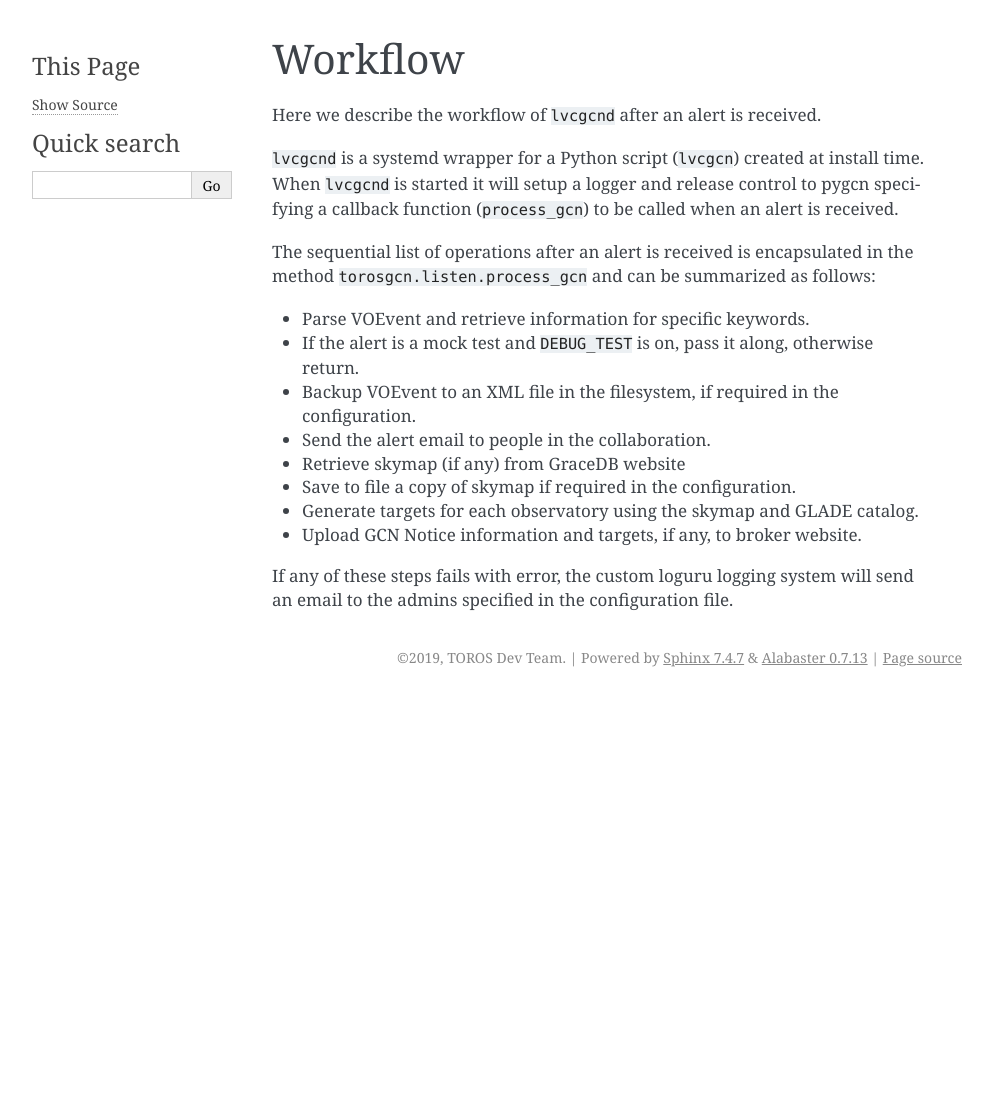
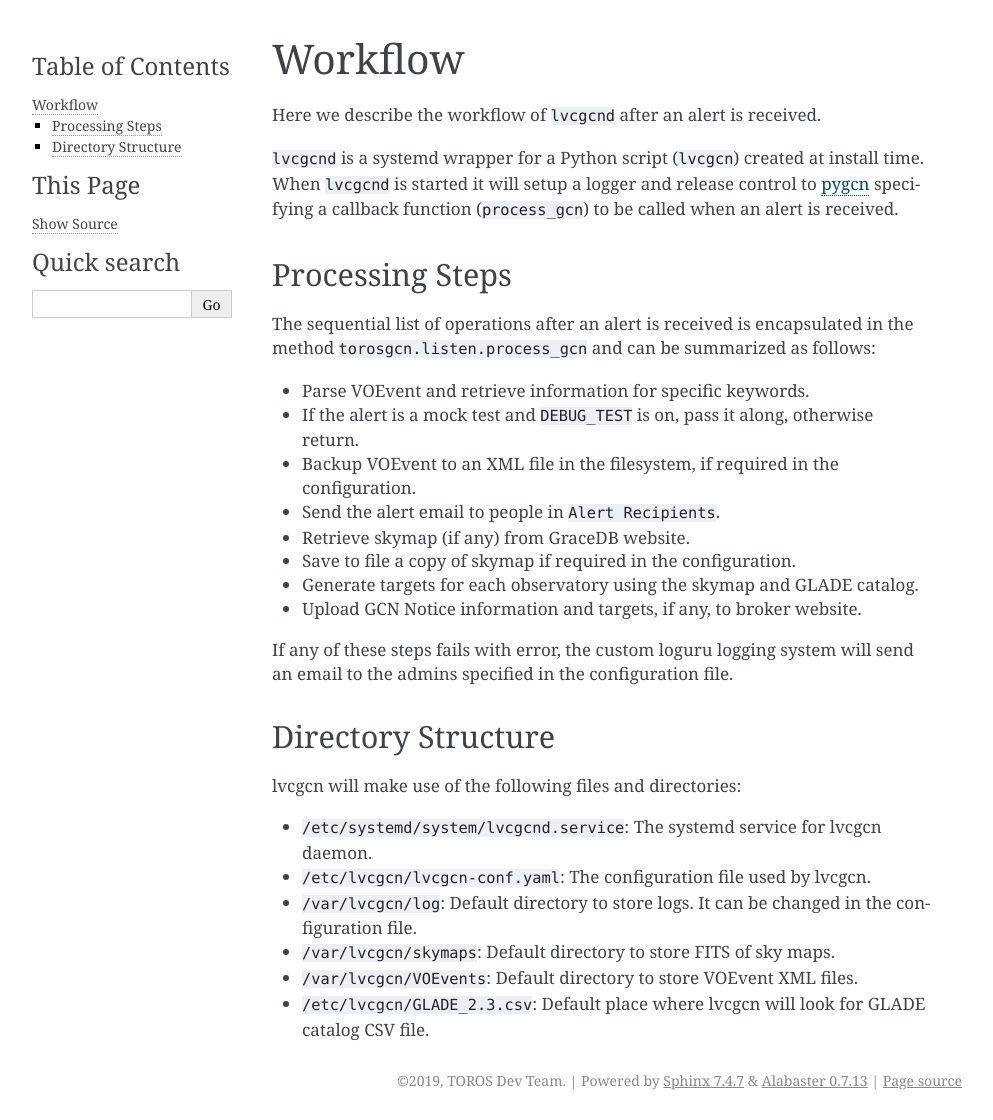
Before and after one commit to toros-astro/lvcgcn, a Sphinx documentation site: the page built from docs/workflow.rst, in a window 1280 px wide. Shown: the whole page, without its empty margins (148-1141 px from the left). Built offline with Sphinx 7.4.7, drawn with Linux system fonts in a browser that asks for light colours; before the commit the page ends 900 px from its top, so only the background shows below that.

```diff
--- a/docs/workflow.rst
+++ b/docs/workflow.rst
@@ -4,8 +4,11 @@
 Here we describe the workflow of ``lvcgcnd`` after an alert is received.
 
 ``lvcgcnd`` is a systemd wrapper for a Python script (``lvcgcn``) created at install time.
-When ``lvcgcnd`` is started it will setup a logger and release control to pygcn
+When ``lvcgcnd`` is started it will setup a logger and release control to `pygcn`_
 specifying a callback function (``process_gcn``) to be called when an alert is received.
+
+Processing Steps
+----------------
 
 The sequential list of operations after an alert is received is encapsulated in
 the method ``torosgcn.listen.process_gcn`` and can be summarized as follows:
@@ -13,11 +16,26 @@
 - Parse VOEvent and retrieve information for specific keywords.
 - If the alert is a mock test and ``DEBUG_TEST`` is on, pass it along, otherwise return.
 - Backup VOEvent to an XML file in the filesystem, if required in the configuration.
-- Send the alert email to people in the collaboration.
-- Retrieve skymap (if any) from GraceDB website
+- Send the alert email to people in ``Alert Recipients``.
+- Retrieve skymap (if any) from GraceDB website.
 - Save to file a copy of skymap if required in the configuration.
 - Generate targets for each observatory using the skymap and GLADE catalog.
 - Upload GCN Notice information and targets, if any, to broker website.
 
 If any of these steps fails with error, the custom loguru logging system will
 send an email to the admins specified in the configuration file.
+
+Directory Structure
+-------------------
+
+lvcgcn will make use of the following files and directories:
+
+- ``/etc/systemd/system/lvcgcnd.service``: The systemd service for lvcgcn daemon.
+- ``/etc/lvcgcn/lvcgcn-conf.yaml``: The configuration file used by lvcgcn.
+- ``/var/lvcgcn/log``: Default directory to store logs. It can be changed in the configuration file.
+- ``/var/lvcgcn/skymaps``: Default directory to store FITS of sky maps.
+- ``/var/lvcgcn/VOEvents``: Default directory to store VOEvent XML files.
+- ``/etc/lvcgcn/GLADE_2.3.csv``: Default place where lvcgcn will look for GLADE catalog CSV file.
+
+
+.. _pygcn: https://github.com/lpsinger/pygcn
```
Also changed, not shown: lvcgcn-conf.yaml (+9 -10 lines), 2 other files.
